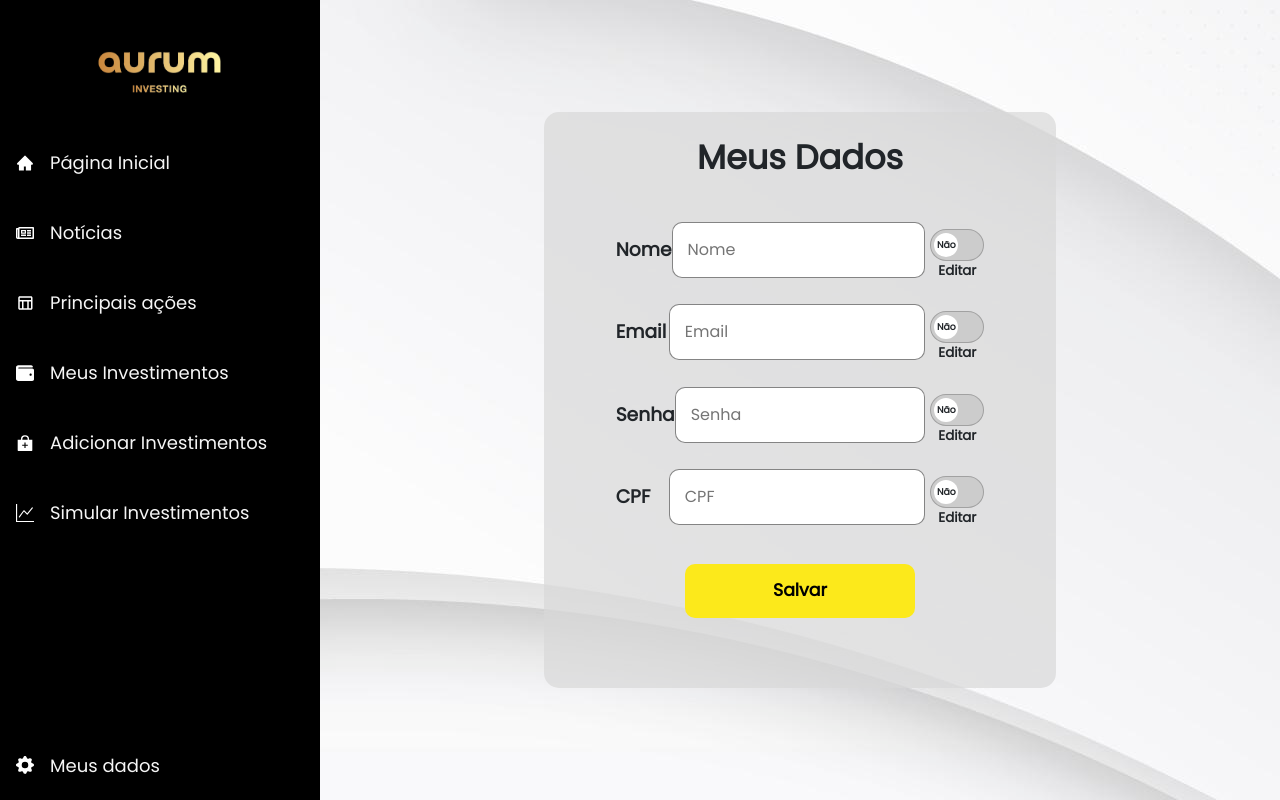
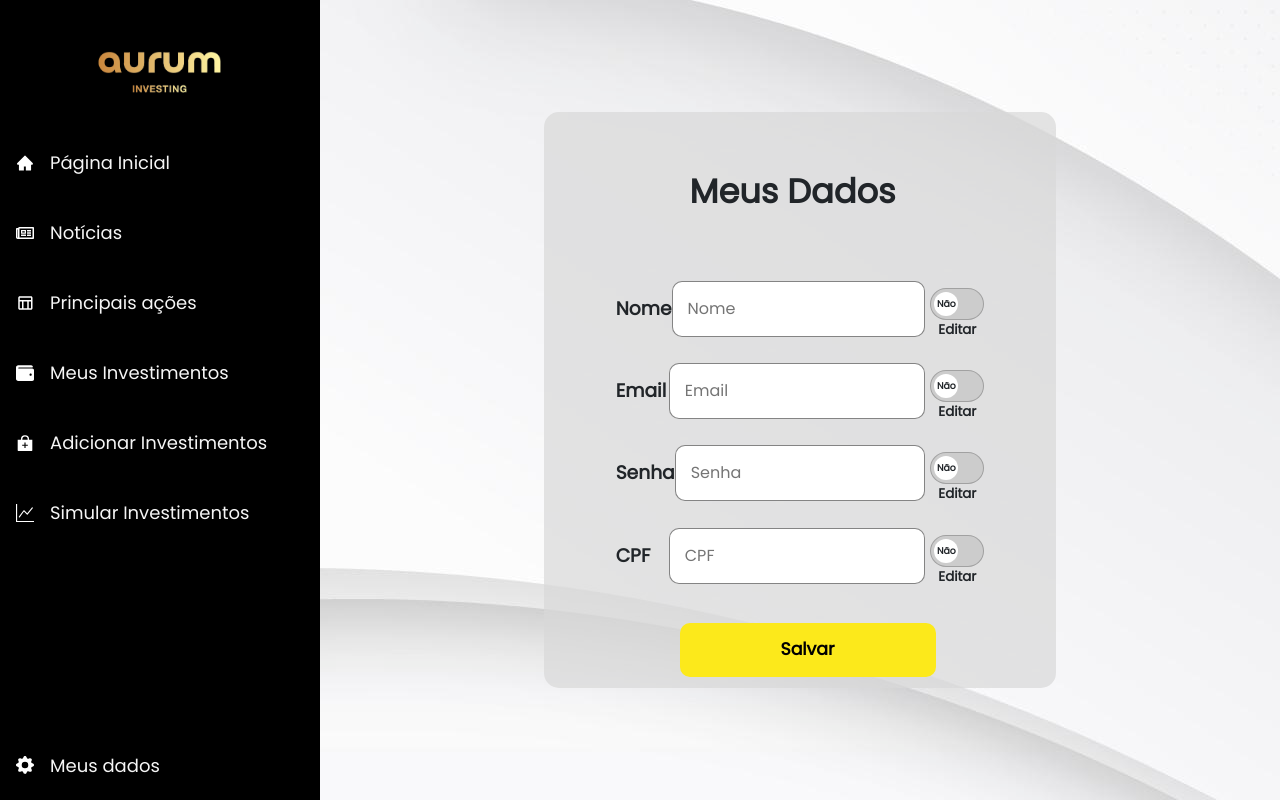
Before and after one commit to joaopflausino/Aurum-Front, a React (Create React App) app: page /md in a window 1280 px wide. Built offline with nearby package versions, Linux system fonts and the light colour scheme.

Commit message:
Update account.css

```diff
--- a/src/pages/account/account.css
+++ b/src/pages/account/account.css
@@ -21,9 +21,10 @@
 }
 
 .h1-meus-dados {
+  padding: 60px 0px 40px 0;
   font-size: 2.1em;
   font-weight: 700;
-  margin: 5% 0px 6% 0px;
+  margin: 0 15px 15px 0;
 }
 
 .texto-e-input-md {
@@ -73,7 +74,7 @@
 }
 
 .botao-salvar {
-  width: 45%;
+  width: 50%;
   padding: 14px 0px;
   margin-top: 5%;
   border: none;
@@ -83,6 +84,7 @@
   background: #fce91b;
   font-weight: 800;
   cursor: pointer;
+  margin-left: 15px;
 }
 
 /*  ------------------------TUDO ABAIXO É RESPOSAVEL PELO CHECKBOX ------------------------------------- */
```
